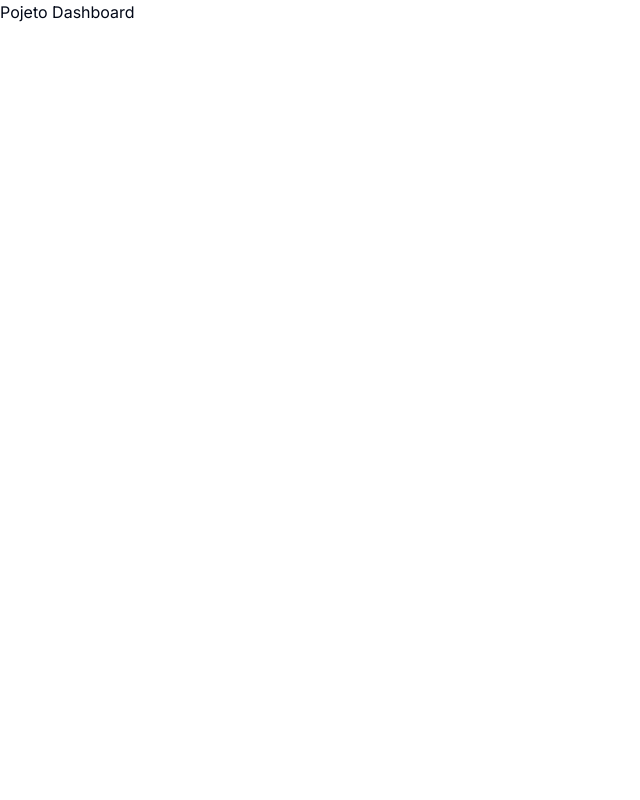
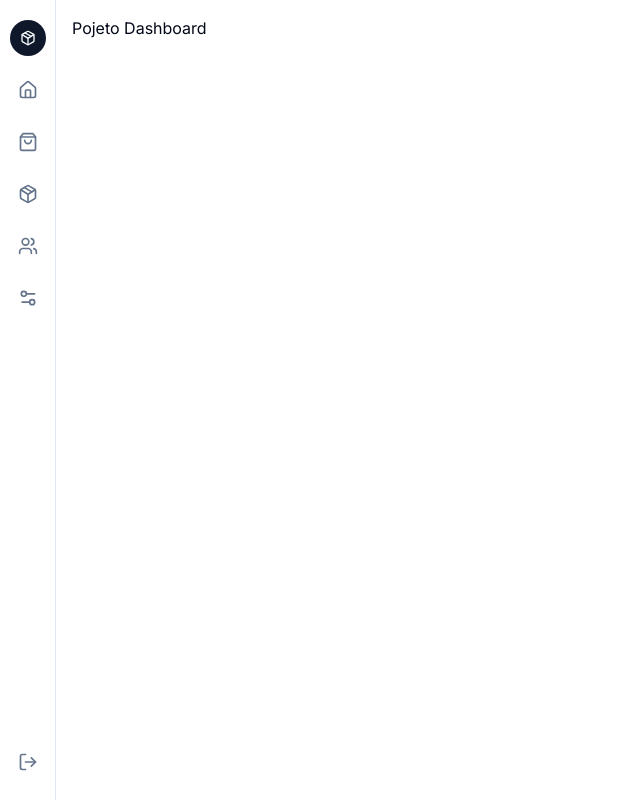
Before and after one commit to JulioVieiraP/Dashboard, a Next.js app: page / in a window 1280 px wide. Shown: the whole page, without its empty margins (0-640 px from the left). Built offline with nearby package versions, Linux system fonts and the light colour scheme.

Commit message:
feat: concluindo a sidebar

```diff
--- a/src/app/page.tsx
+++ b/src/app/page.tsx
@@ -3,7 +3,7 @@
 
 const Home = () => {
   return (
-    <main>
+    <main className="sm:ml-14 p-4">
       <h1>Pojeto Dashboard</h1>
     </main>
   );
--- a/src/components/Sidebar/index.tsx
+++ b/src/components/Sidebar/index.tsx
@@ -1,13 +1,119 @@
 import Link from "next/link";
 import { Button } from "../ui/button";
 import { Sheet, SheetTrigger, SheetContent,  } from "../ui/sheet";
-import { Home, Package, PanelBottom, Settings2, ShoppingBag, Users } from "lucide-react";
+import { Home, LogOut, Package, PanelBottom, Settings2, ShoppingBag, Users } from "lucide-react";
+import { Tooltip, TooltipProvider } from "../ui/tooltip";
+import { TooltipContent, TooltipTrigger } from "@radix-ui/react-tooltip";
 
 const Sidebar = () => {
     return (
-        <aside className="flex w-full flex-col bg-muted/40">
+        <div className="flex w-full flex-col bg-muted/40">
 
+            <aside
+                className="fixed inset-0 left-0 z-10 hidden w-14 border-r bg-background sm:flex flex-col"
+            >
+                <nav className="flex flex-col items-center gap-4 px-2 py-5">
+                    <TooltipProvider>
+                        <Link
+                            href="#"
+                            className="flex h-9 w-9 shrink-0 items-center justify-center bg-primary text-primary-foreground rounded-full"
+                        >
+                            <Package className="h-4 w-4"/>
+                            <span className="sr-only">Dashboard Avatar</span>
+                        </Link>
 
+                        <Tooltip>
+                            <TooltipTrigger asChild>
+                                <Link
+                                    href="#"
+                                    className="flex h-9 w-9 shrink-0 items-center justify-center rounded-lg text-muted-foreground transition-colors hover:text-foreground"
+                                >
+                                    <Home className="h-5 w-5"/>
+                                    <span className="sr-only">Início</span>
+                                </Link>
+                            </TooltipTrigger>
+
+                            <TooltipContent side="right">Início</TooltipContent>
+                        </Tooltip>
+
+                        <Tooltip>
+                            <TooltipTrigger asChild>
+                                <Link
+                                    href="#"
+                                    className="flex h-9 w-9 shrink-0 items-center justify-center rounded-lg text-muted-foreground transition-colors hover:text-foreground"
+                                >
+                                    <ShoppingBag className="h-5 w-5"/>
+                                    <span className="sr-only">Pedidos</span>
+                                </Link>
+                            </TooltipTrigger>
+
+                            <TooltipContent side="right">Pedidos</TooltipContent>
+                        </Tooltip>
+
+                        <Tooltip>
+                            <TooltipTrigger asChild>
+                                <Link
+                                    href="#"
+                                    className="flex h-9 w-9 shrink-0 items-center justify-center rounded-lg text-muted-foreground transition-colors hover:text-foreground"
+                                >
+                                    <Package className="h-5 w-5"/>
+                                    <span className="sr-only">Produtos</span>
+                                </Link>
+                            </TooltipTrigger>
+
+                            <TooltipContent side="right">Produtos</TooltipContent>
+                        </Tooltip>
+
+                        <Tooltip>
+                            <TooltipTrigger asChild>
+                                <Link
+                                    href="#"
+                                    className="flex h-9 w-9 shrink-0 items-center justify-center rounded-lg text-muted-foreground transition-colors hover:text-foreground"
+                                >
+                                    <Users className="h-5 w-5"/>
+                                    <span className="sr-only">Clientes</span>
+                                </Link>
+                            </TooltipTrigger>
+
+                            <TooltipContent side="right">Clientes</TooltipContent>
+                        </Tooltip>
+
+                        <Tooltip>
+                            <TooltipTrigger asChild>
+                                <Link
+                                    href="#"
+                                    className="flex h-9 w-9 shrink-0 items-center justify-center rounded-lg text-muted-foreground transition-colors hover:text-foreground"
+                                >
+                                    <Settings2 className="h-5 w-5"/>
+                                    <span className="sr-only">Configurações</span>
+                                </Link>
+                            </TooltipTrigger>
+
+                            <TooltipContent side="right">Configurações</TooltipContent>
+                        </Tooltip>
+
+                    </TooltipProvider>
+
+                </nav>
+
+                <nav className="mt-auto flex flex-col items-center gap-4 px-2 py-5">
+                    <TooltipProvider>
+                        <Tooltip>
+                            <TooltipTrigger asChild>
+                                <Link
+                                    href="#"
+                                    className="flex h-9 w-9 shrink-0 items-center justify-center rounded-lg text-muted-foreground transition-colors hover:text-foreground"
+                                >
+                                    <LogOut className="h-5 w-5"/>
+                                    <span className="sr-only">Sair</span>
+                                </Link>
+                            </TooltipTrigger>
+
+                            <TooltipContent side="right">Sair</TooltipContent>
+                        </Tooltip>
+                    </TooltipProvider>
+                </nav>
+            </aside>
 
             <div className="sm:hidden flex flex-col sm:gap-4 sm:py-4 sm:pl-14">
                 <header
@@ -88,7 +194,7 @@
                     <h2>Menu</h2>
                 </header>
             </div>
-        </aside>
+        </div>
     )
 }
 
```
